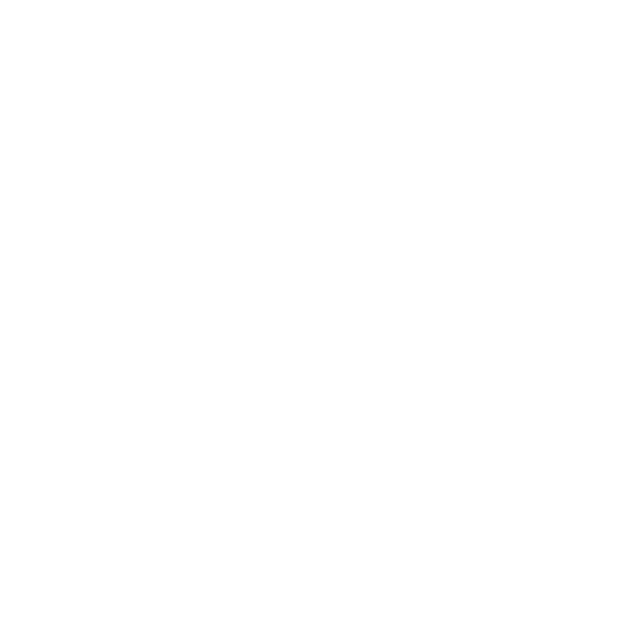
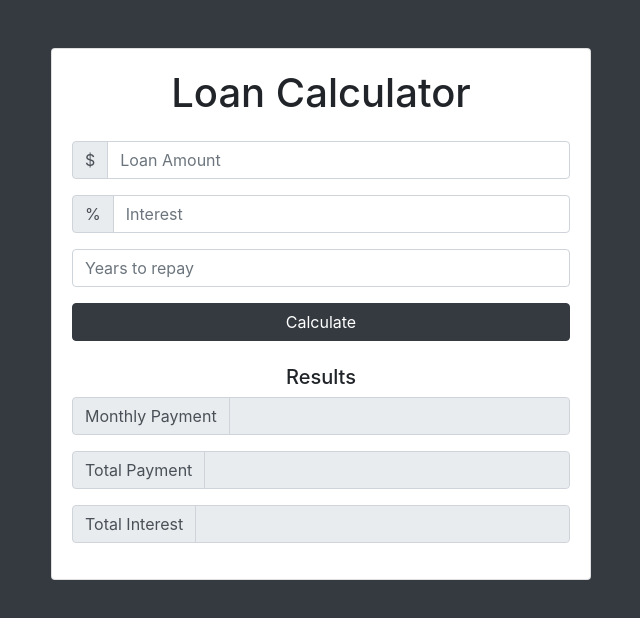
Before and after one commit to uanoob/loan-calc, a website: page index.html in a window 1280 px wide. Shown: the whole page, without its empty margins (319-959 px from the left). Drawn offline with nearby package versions, Linux system fonts and the light colour scheme.

Commit message:
Add form groups with bootstrap

```diff
--- a/index.html
+++ b/index.html
@@ -13,7 +13,72 @@
   <title>Loan Calc</title>
 </head>
 
-<body>
+<body class="bg-dark">
+  <div class="container">
+    <div class="row">
+      <div class="col-md-6 mx-auto">
+        <div class="card card-body text-center mt-5">
+          <h1 class="heading display-5 pb-3">Loan Calculator</h1>
+          <form id="loan-form">
+            <div class="form-group">
+              <div class="input-group">
+                <div class="input-group-prepend">
+                  <span class="input-group-text">$</span>
+                </div>
+                <input type="number" class="form-control" id="amount" placeholder="Loan Amount">
+              </div>
+            </div>
+            <div class="form-group">
+              <div class="input-group">
+                <div class="input-group-prepend">
+                  <span class="input-group-text">%</span>
+                </div>
+                <input type="number" class="form-control" id="interest" placeholder="Interest">
+              </div>
+            </div>
+            <div class="form-group">
+              <input type="number" class="form-control" id="years" placeholder="Years to repay">
+            </div>
+            <div class="form-group">
+              <input type="submit" value="Calculate" class="btn btn-dark btn-block">
+            </div>
+          </form>
+          <!-- LOADER -->
+          <!-- <div id="loading">
+            <img src="img/loading.gif" alt="loading sign">
+          </div> -->
+          <!-- RESULTS -->
+          <div id="results" class="pt-2">
+            <h5>Results</h5>
+            <div class="form-group">
+              <div class="input-group">
+                <div class="input-group-prepend">
+                  <span class="input-group-text">Monthly Payment</span>
+                </div>
+                <input type="number" class="form-control" id="monthly-payment" disabled>
+              </div>
+            </div>
+            <div class="form-group">
+              <div class="input-group">
+                <div class="input-group-prepend">
+                  <span class="input-group-text">Total Payment</span>
+                </div>
+                <input type="number" class="form-control" id="total-payment" disabled>
+              </div>
+            </div>
+            <div class="form-group">
+              <div class="input-group">
+                <div class="input-group-prepend">
+                  <span class="input-group-text">Total Interest</span>
+                </div>
+                <input type="number" class="form-control" id="total-interest" disabled>
+              </div>
+            </div>
+          </div>
+        </div>
+      </div>
+    </div>
+  </div>
 
   <!-- Optional JavaScript -->
   <!-- jQuery first, then Popper.js, then Bootstrap JS -->
```
